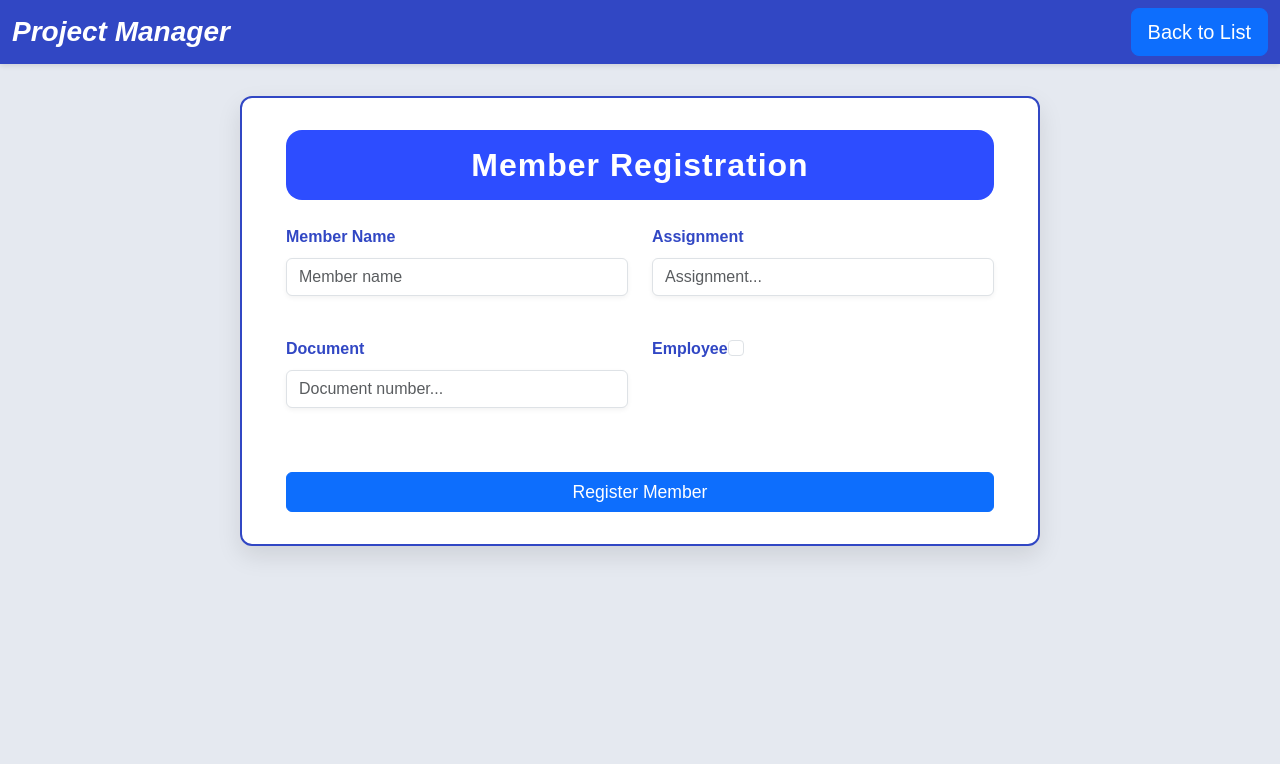
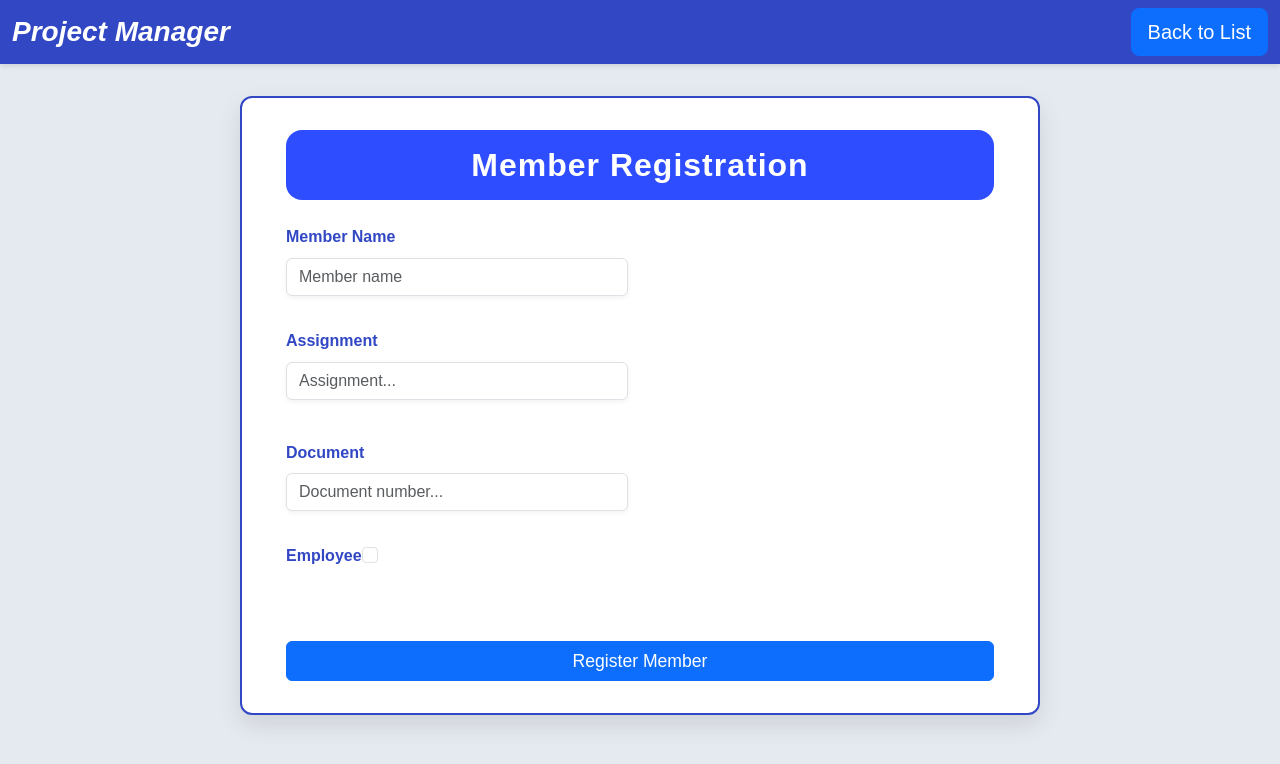
Before and after one commit to Matheus-Freitas0/training-react, a React (Vite) app: page /register in a window 1280 px wide. Shown: the top 764 px of the page. Built offline with nearby package versions, Linux system fonts and the light colour scheme.

Commit message:
Removed global CSS styles, refactored CSS classes and attributes, and updated JSX syntax in multiple components.

```diff
--- a/src/components/memberList/Header.css
+++ b/src/components/memberList/Header.css
@@ -1,12 +1,3 @@
-body {
-  font-family: Arial, sans-serif;
-  background-color: #e5e9f0;
-  color: #333333;
-  line-height: 1.6;
-  margin: 0;
-  padding: 0;
-}
-
 .navbar {
   background-color: #3147c4;
   padding: 10px 20px;
--- a/src/components/membersRegister/Header.css
+++ b/src/components/membersRegister/Header.css
@@ -1,12 +1,3 @@
-body {
-    font-family: Arial, sans-serif;
-    background-color: #e5e9f0;
-    color: #333333;
-    line-height: 1.6;
-    margin: 0;
-    padding: 0;
-}
-
 .navbar {
     background-color: #3147c4;
     padding: 10px 20px;
--- a/src/components/membersRegister/Header.jsx
+++ b/src/components/membersRegister/Header.jsx
@@ -1,4 +1,3 @@
-
 function Header() {
     return (
     <header>
--- a/src/components/membersRegister/MemberForm.css
+++ b/src/components/membersRegister/MemberForm.css
@@ -5,8 +5,11 @@ main {
     border: 2px solid #3147c4;
     box-shadow: 0 10px 25px rgba(0, 0, 0, 0.1);
     max-width: 800px;
-    margin: 2rem auto 0;
+    margin: 2rem auto;
     font-family: 'Arial', sans-serif;
+    display: flex;
+    align-items: center;
+    justify-content: center;
 }
 
 #project-title {
@@ -19,12 +22,12 @@ main {
     text-align: center;
     letter-spacing: 1px;
 }
-
 .form-label {
     color: #3147c4;
     font-weight: bold;
     margin-bottom: 0.5rem;
     transition: color 0.3s ease;
+    display: inline-block;
 }
 
 .form-label:hover {
@@ -38,6 +41,12 @@ main {
     padding: 0.75rem;
     transition: border-color 0.3s ease, box-shadow 0.3s ease;
     font-size: 1rem;
+    box-shadow: 0 2px 5px rgba(0, 0, 0, 0.05);
+}
+
+.form-control::placeholder {
+    color: #a0a4ab;
+    opacity: 0.8;
 }
 
 .form-control:focus,
@@ -52,8 +61,10 @@ main {
     color: white;
     font-size: 1.1rem;
     font-weight: bold;
+    background-color: #4169e1;
+    border: none;
+    border-radius: 8px;
     transition: background-color 0.3s ease, transform 0.2s, box-shadow 0.3s ease;
-    background-color: #4169e1;
 }
 
 .btn-primary:hover {
@@ -70,6 +81,9 @@ button[type="submit"] {
 
 .row {
     margin-bottom: 1.5rem;
+    display: flex;
+    flex-wrap: wrap;
+    gap: 1rem;
 }
 
 textarea.form-control {
@@ -83,12 +97,23 @@ textarea.form-control:focus {
     box-shadow: 0 0 0 0.2rem rgba(46, 76, 143, 0.25);
 }
 
-.form-control,
-.form-select {
-    box-shadow: 0 2px 5px rgba(0, 0, 0, 0.05);
+.form-check-input {
+    margin-right: 0.5rem;
+    accent-color: #3147c4;
+    width: 1.2rem;
+    height: 1.2rem;
+    cursor: pointer;
 }
 
-.form-control:focus,
-.form-select:focus {
-    transition: all 0.3s ease;
+.form-check-input:focus {
+    outline: 2px solid rgba(49, 71, 196, 0.3);
 }
+@media (max-width: 768px) {
+    .row {
+        flex-direction: column;
+    }
+
+    .btn-primary {
+        font-size: 1rem;
+    }
+}
--- a/src/components/membersRegister/MemberForm.jsx
+++ b/src/components/membersRegister/MemberForm.jsx
@@ -3,64 +3,64 @@ import "./MemberForm.css";
 function MemberForm(id) {
   return (
     <main>
-      <div class="container my-12">
-        <h2 class="text-center mb-4" id="project-title">
+      <div className="container my-12">
+        <h2 className="text-center mb-4" id="project-title">
           Member Registration
         </h2>
         <form id="registrationForm">
-          <div class="row">
-            <div class="col-md-6 mb-3">
-              <label for="project-name" class="form-label">
+          <div className="row">
+            <div className="col-md-6 mb-3">
+              <label htmlFor="member-name" className="form-label">
                 Member Name
               </label>
               <input
                 type="text"
-                class="form-control"
-                id="Member-name"
+                className="form-control"
+                id="member-name"
                 placeholder="Member name"
                 required
               />
             </div>
-            <div class="col-md-6 mb-3">
-              <label for="project-name" class="form-label">
+            <div className="col-md-6 mb-3">
+              <label htmlFor="assignment" className="form-label">
                 Assignment
               </label>
               <input
                 type="text"
-                class="form-control"
-                id="Assignment"
+                className="form-control"
+                id="assignment"
                 placeholder="Assignment..."
                 required
               />
             </div>
           </div>
 
-          <div class="row">
-            <div class="col-md-6 mb-3">
-              <label for="project-name" class="form-label">
+          <div className="row">
+            <div className="col-md-6 mb-3">
+              <label htmlFor="document" className="form-label">
                 Document
               </label>
               <input
                 type="text"
-                class="form-control"
-                id="Document"
+                className="form-control"
+                id="document"
                 placeholder="Document number..."
                 required
               />
             </div>
 
-            <div class="col-md-6 mb-3">
-              <label for="is-employee" class="form-label">
+            <div className="checkbox col-md-6 mb-3">
+              <label htmlFor="is-employee" className="form-label">
                 Employee
               </label>
               <input
                 type="checkbox"
-                class="form-check-input"
+                className="form-check-input"
                 id="is-employee"
               />
             </div>
           </div>
-          <button type="submit" id="submitButton" class="btn btn-primary">
+          <button type="submit" id="submitButton" className="btn btn-primary">
             Register Member
           </button>
         </form>
@@ -68,4 +68,5 @@ function MemberForm(id) {
     </main>
   );
 }
+
 export default MemberForm;
```
